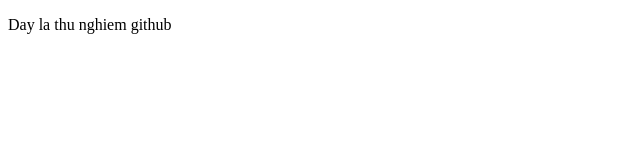
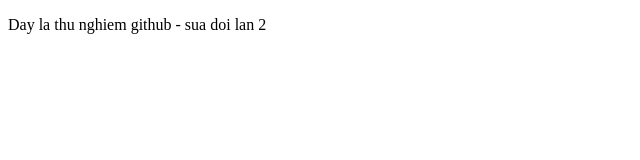
Before and after one commit to nghiavnn22/testproject, a plain HTML site: page index.html in a window 1280 px wide. Shown: the whole page, without its empty margins (0-640 px from the left). Drawn offline with Linux system fonts and the light colour scheme.

Commit message:
thay doi crazy
thay doi crazy

```diff
--- a/index.html
+++ b/index.html
@@ -4,6 +4,6 @@
 	<title></title>
 </head>
 <body>
-	<p>Day la thu nghiem github</p>
+	<p>Day la thu nghiem github - sua doi lan 2</p>
 </body>
 </html>
```
